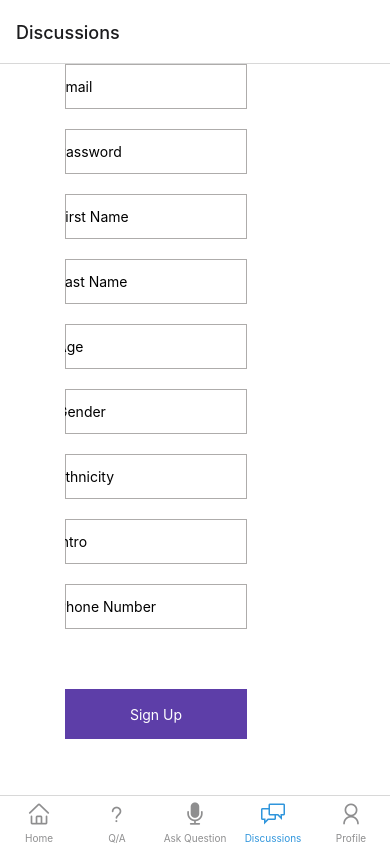
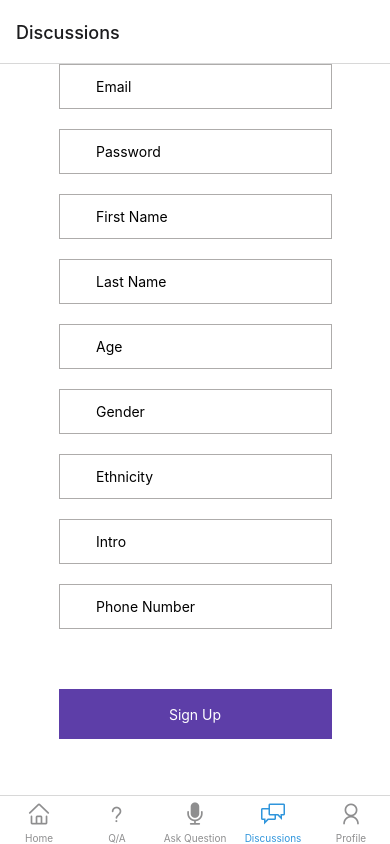
Before and after one commit to gottacodeemall/social-audio-app-frontend, a React Native app: screen /Discussion in a window 390 px wide. Built offline with nearby package versions, Linux system fonts and the light colour scheme; what expo-linking would draw is missing.

Commit message:
adjusted signup page

```diff
--- a/screens/Signup.tsx
+++ b/screens/Signup.tsx
@@ -118,7 +118,8 @@ const styles = StyleSheet.create({
     justifyContent: 'center',
   },
   scrollView: {
-    marginHorizontal: 100,
+    width: "100%",
+    marginLeft: "30%"
   },
   inputView: {
     borderColor: "#AEACAB",
```
